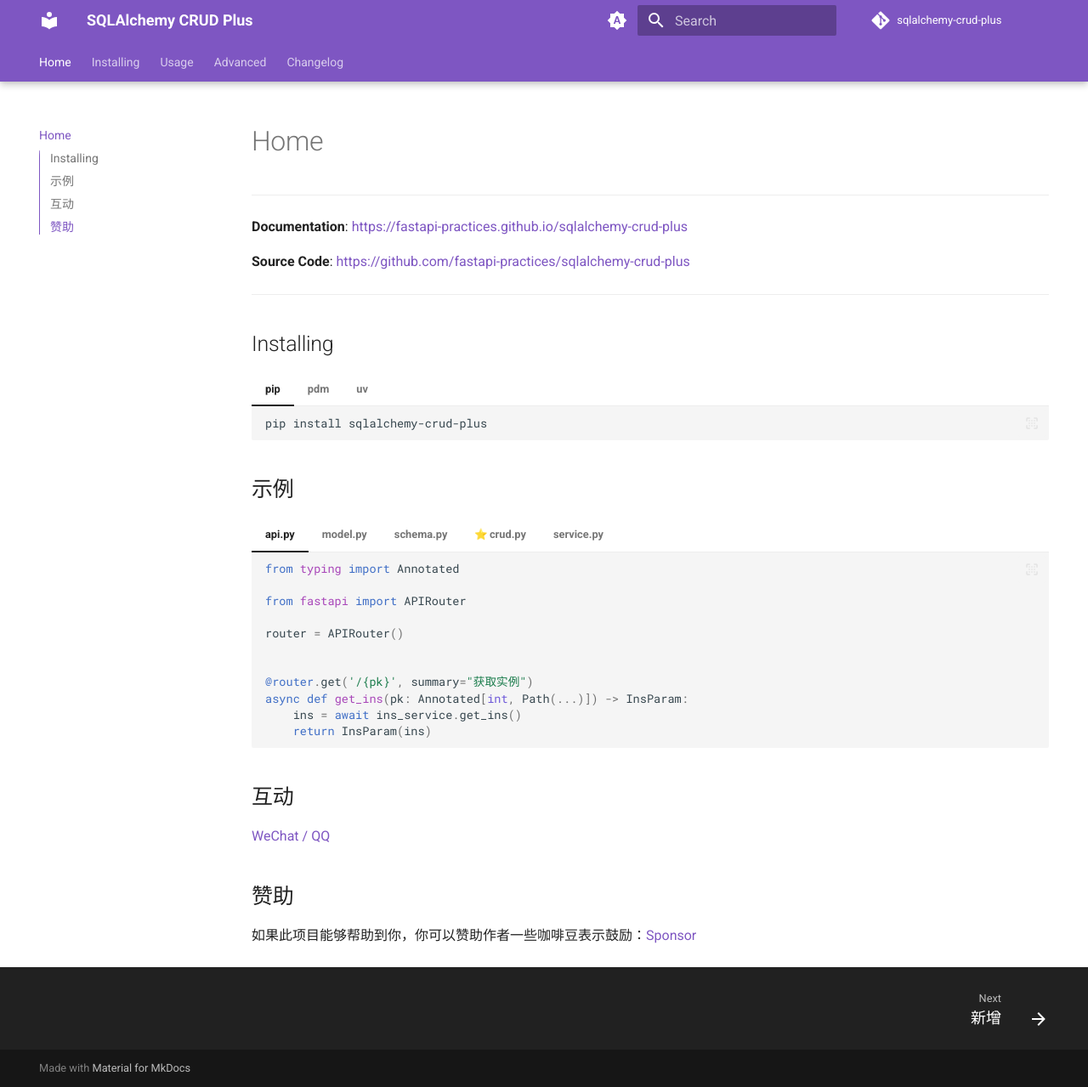
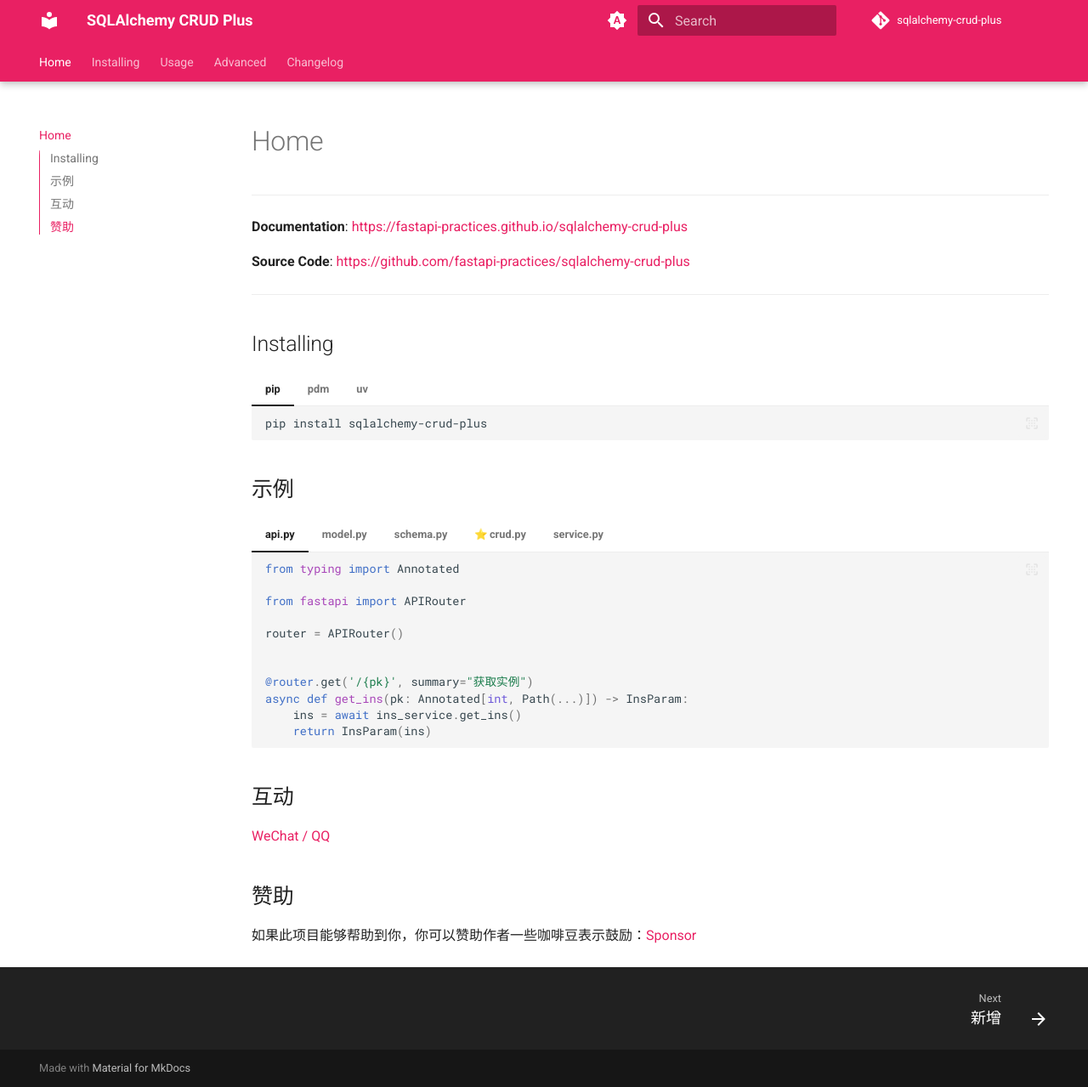
Before and after one commit to fastapi-practices/sqlalchemy-crud-plus, an MkDocs documentation site: the page built from docs/index.md, in a window 1280 px wide and 1279 px high. Shown: the whole window at 85% size. Built offline with MkDocs 1.6.1 and Material for MkDocs 9.7.7, drawn with Linux system fonts in a browser that asks for light colours; emoji names are drawn with the system emoji font; comment, search, counter and statistics services are not loaded.

Commit message:
Update the theme color

```diff
--- a/mkdocs.yml
+++ b/mkdocs.yml
@@ -32,19 +32,19 @@
     code: Roboto Mono
   palette:
     - media: "(prefers-color-scheme)"
-      primary: deep purple
+      primary: green
       toggle:
         icon: material/brightness-auto
         name: Switch to light mode
     - media: "(prefers-color-scheme: light)"
       scheme: default
-      primary: deep purple
+      primary: pink
       toggle:
         icon: material/brightness-7
         name: Switch to dark mode
     - media: "(prefers-color-scheme: dark)"
       scheme: slate
-      primary: deep purple
+      primary: green
       toggle:
         icon: material/brightness-4
         name: Switch to auto mode
```
